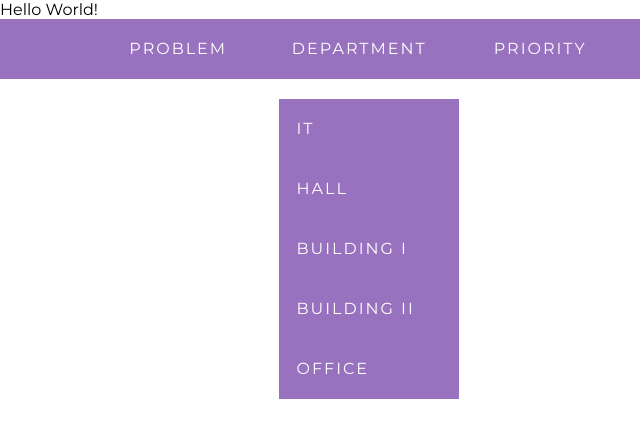
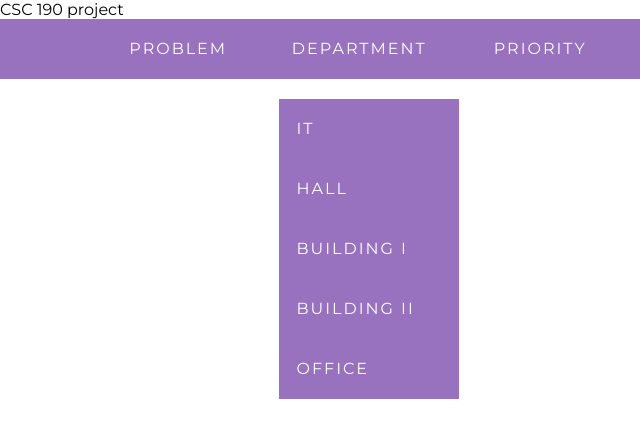
Before and after one commit to Tej-Panchal/Ticketing-System, a plain HTML site: page Htmlfilefordropdown.html in a window 1280 px wide. Shown: the full height of the page, 0-640 px from the left. Drawn offline with Linux system fonts and the light colour scheme.

Commit message:
“Update”

```diff
--- a/Htmlfilefordropdown.html
+++ b/Htmlfilefordropdown.html
@@ -8,7 +8,7 @@
         <!-- link css file -->
         <link rel="stylesheet" href="Style.css">
 
-        <p>Hello World!<p>
+        <p>CSC 190 project<p>
 
     </head>
     <body>
```
